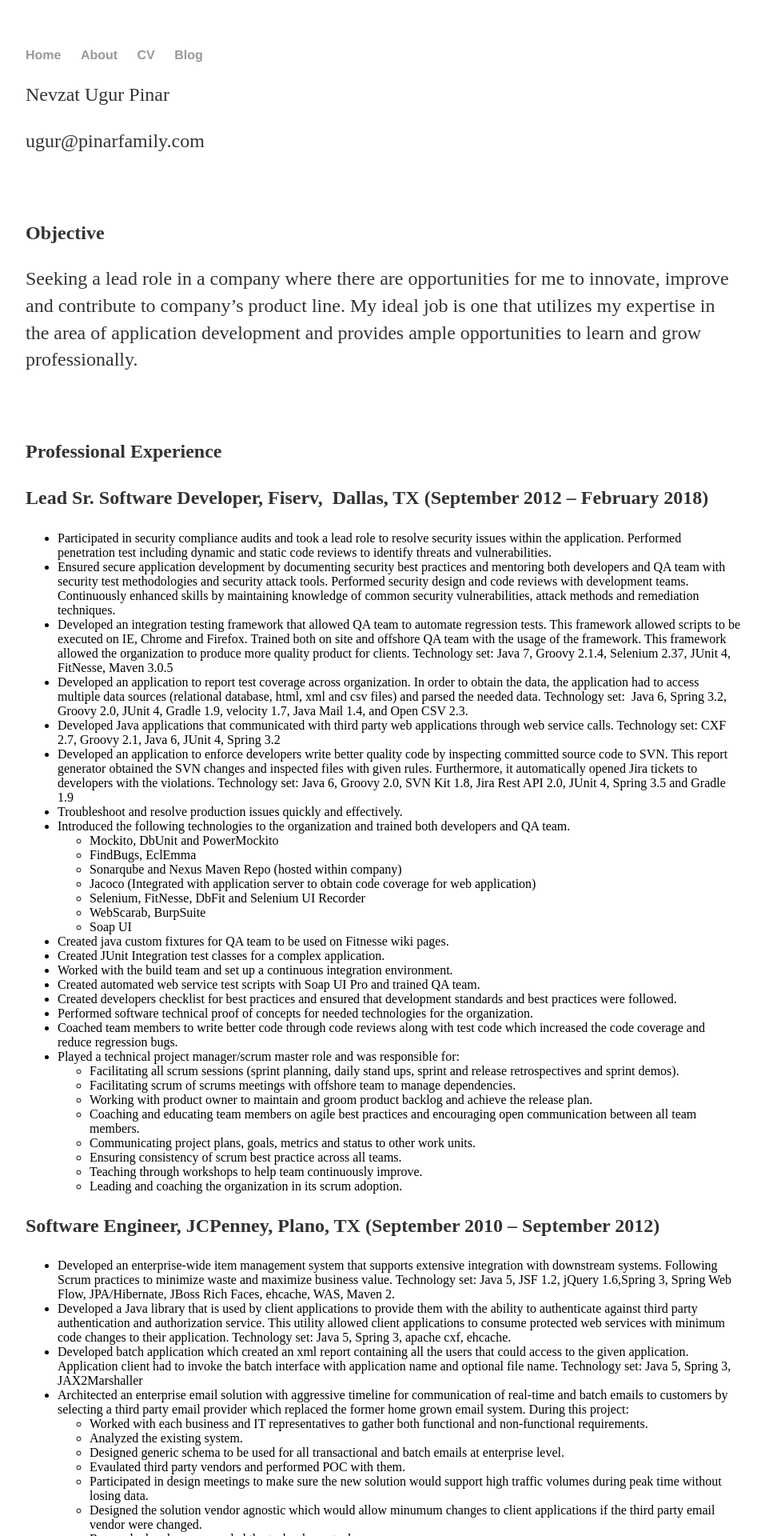
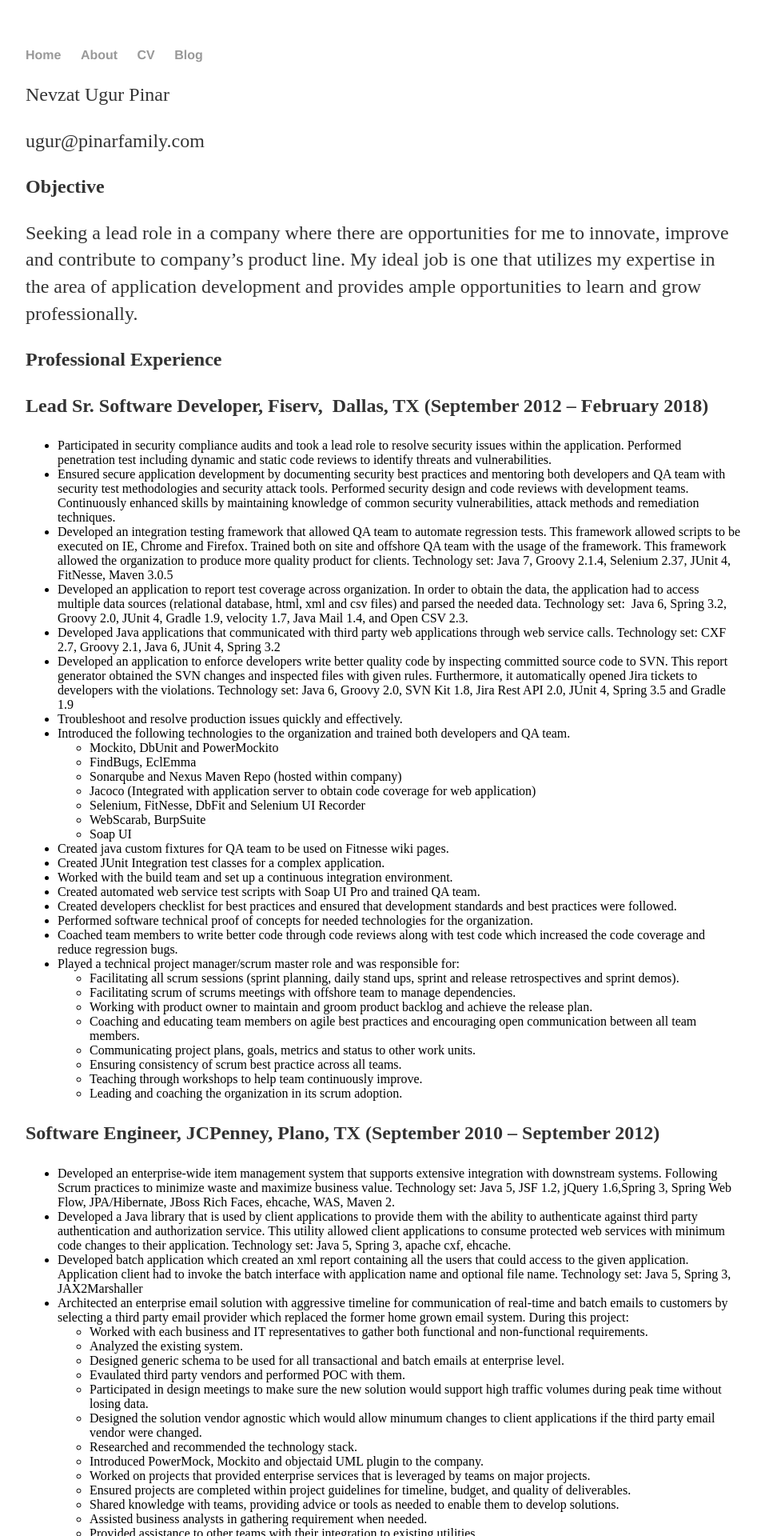
Before and after one commit to npinar/npinar.github.io, a Jekyll site: the page built from cv/index.html, in a window 1280 px wide. Shown: the top 1920 px of the page at 80% size, without its empty margins (160-1117 px from the left). Built offline with Jekyll 4.4.1, drawn with Linux system fonts in a browser that asks for light colours.

Commit message:
Update index.html

```diff
--- a/cv/index.html
+++ b/cv/index.html
@@ -2,14 +2,12 @@
 layout: default
 title: Nevzat Pinar
 ---
-<div class="blurb">
+
 
 <p><span style="font-weight: 400;">Nevzat Ugur Pinar</span></p>
 <p><span style="font-weight: 400;">ugur@pinarfamily.com</span></p>
-<p>&nbsp;</p>
 <p><strong>Objective</strong></p>
 <p><span style="font-weight: 400;">Seeking a lead role in a company where there are opportunities for me to innovate, improve and contribute to company&rsquo;s product line. My ideal job is one that utilizes my expertise in the area of application development and provides ample opportunities to learn and grow professionally.</span></p>
-<p>&nbsp;</p>
 <p><strong>Professional Experience</strong></p>
 <p><strong>Lead Sr. Software Developer, Fiserv, &nbsp;Dallas, TX (September 2012 &ndash; February 2018)</strong></p>
 <ul>
@@ -235,5 +233,3 @@
 <li style="font-weight: 400;"><span style="font-weight: 400;">Association for Computing Machinery (ACM), Recording Secretary, 2003&ndash;2004</span></li>
 <li style="font-weight: 400;"><span style="font-weight: 400;">Alpha Chi &ldquo;National College Honor Scholarship Society,&rdquo; February 2003&ndash;2004</span></li>
 </ul>
-
-</div><!-- /.blurb -->
```
